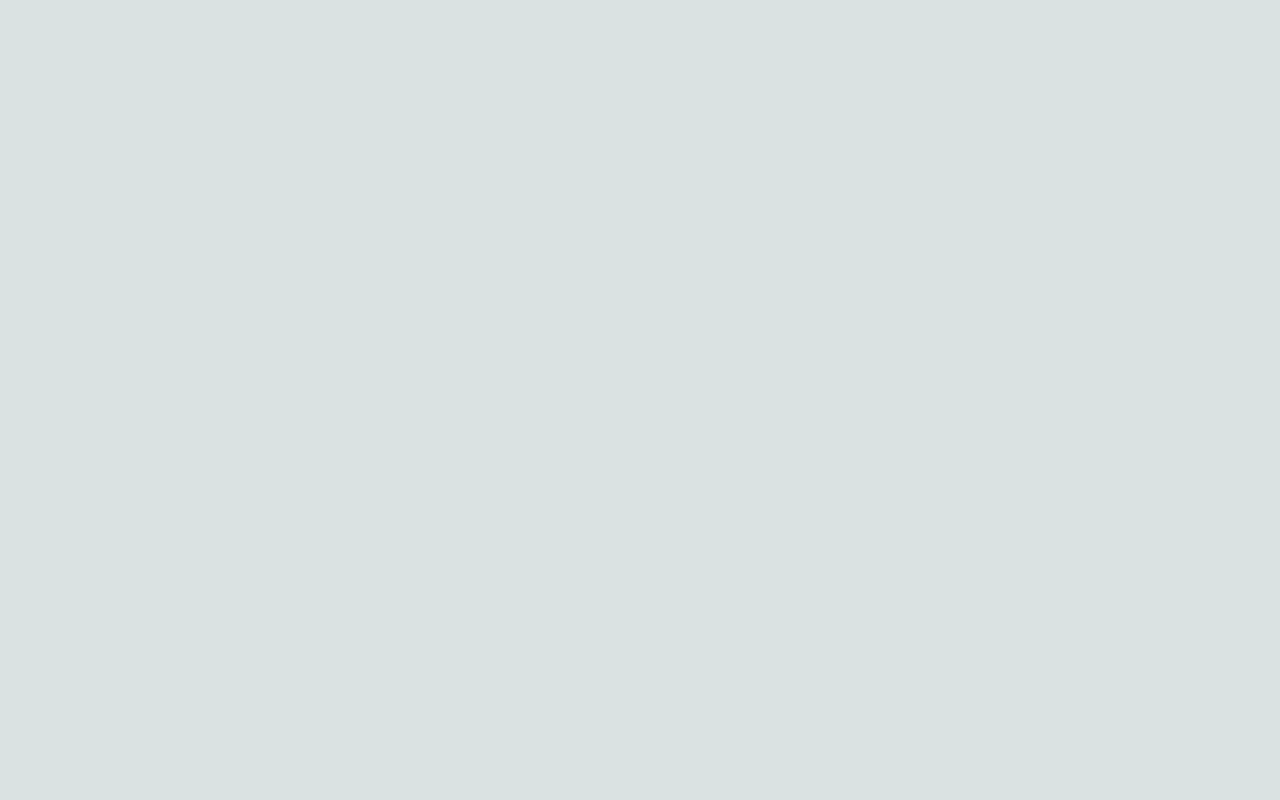
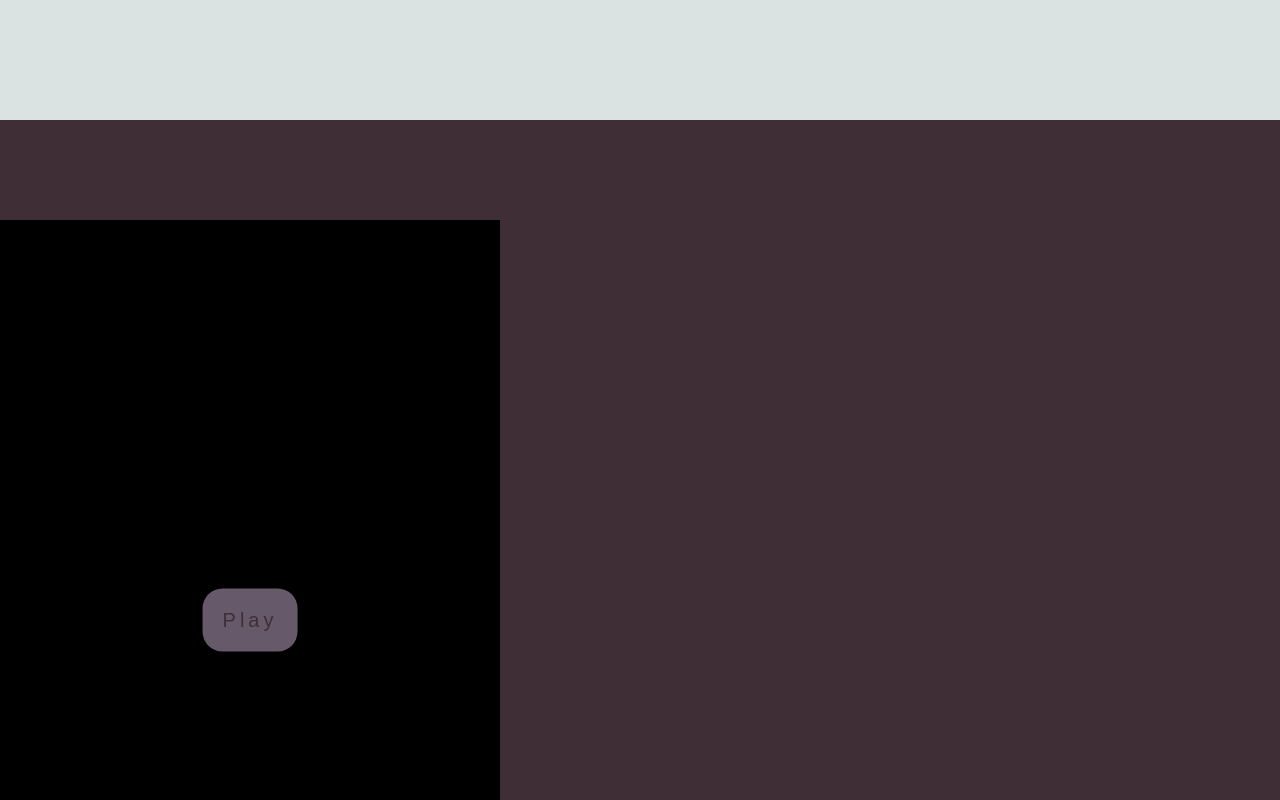
Before and after one commit to nekoi275/my-cv, a Vue app: page / in a window 1280 px wide. Shown: the part 1480-2280 px from the top of the page. Before the commit the page ends 1600 px from the top, so only its background shows below. Built offline with nearby package versions, Linux system fonts and the light colour scheme.

Commit message:
set up component for canvas game

```diff
--- a/src/App.vue
+++ b/src/App.vue
@@ -3,6 +3,7 @@
     <header-component/>
     <about-me-section/>
     <cv-section/>
+    <projects-section/>
   </div>
 </template>
 
@@ -10,13 +11,15 @@
 import AboutMeSection from './components/AboutMeSection.vue';
 import HeaderComponent from './components/HeaderComponent.vue';
 import CvSection from './components/CvSection.vue';
+import ProjectsSection from './components/ProjectsSection.vue';
 
 export default {
   name: 'App',
   components: {
     HeaderComponent,
     AboutMeSection,
-    CvSection
+    CvSection,
+    ProjectsSection
   }
 }
 </script>
--- /dev/null
+++ b/src/components/ProjectsSection.vue
@@ -0,0 +1,28 @@
+<template>
+  <section>
+    <space-invaders/>
+  </section>
+</template>
+
+<script>
+import SpaceInvaders from "./SpaceInvadersComponent";
+
+export default {
+  name: "ProjectsSection",
+  components: {
+      SpaceInvaders
+  }
+};
+</script>
+
+<style scoped>
+section {
+  background-color: var(--dark-font-color);
+  height: 100vh;
+  display: flex;
+  flex-wrap: wrap;
+  align-items: center;
+  justify-content: space-between;
+  padding-top: 100px;
+}
+</style>
--- /dev/null
+++ b/src/components/SpaceInvadersComponent.vue
@@ -0,0 +1,59 @@
+<template>
+  <div class="game-container">
+    <canvas id="game-screen"></canvas>
+    <button v-show="buttonShown" @click="start()">Play</button>
+  </div>
+</template>
+
+<script>
+export default {
+  name: "SpaceInvaders",
+  data: function() {
+    return {
+      buttonShown: true,
+      canvasCtx: null
+    };
+  },
+  methods: {
+    start: function() {
+      this.buttonShown = false;
+    }
+  },
+  mounted: function() {
+    var canvas = document.getElementById("game-screen");
+    var ctx = canvas.getContext("2d");
+    this.canvasCtx = ctx;
+  }
+};
+</script>
+
+<style scoped>
+.game-container {
+  position: relative;
+  width: 500px;
+  height: 100vh;
+}
+canvas {
+  background-color: #000000;
+  width: 500px;
+  height: 100vh;
+}
+button {
+  position: absolute;
+  left: 50%;
+  top: 50%;
+  transform: translateX(-50%) translateY(-50%);
+  border: none;
+  background-color: var(--light-font-color);
+  color: var(--dark-font-color);
+  padding: 20px;
+  border-radius: 20px;
+  cursor: pointer;
+  font-size: 20px;
+  letter-spacing: 4px;
+}
+button:hover {
+  color: var(--light-font-color);
+  background-color: var(--dark-font-color);
+}
+</style>
```
Also changed, not shown: src/assets/sprite.png (added).
